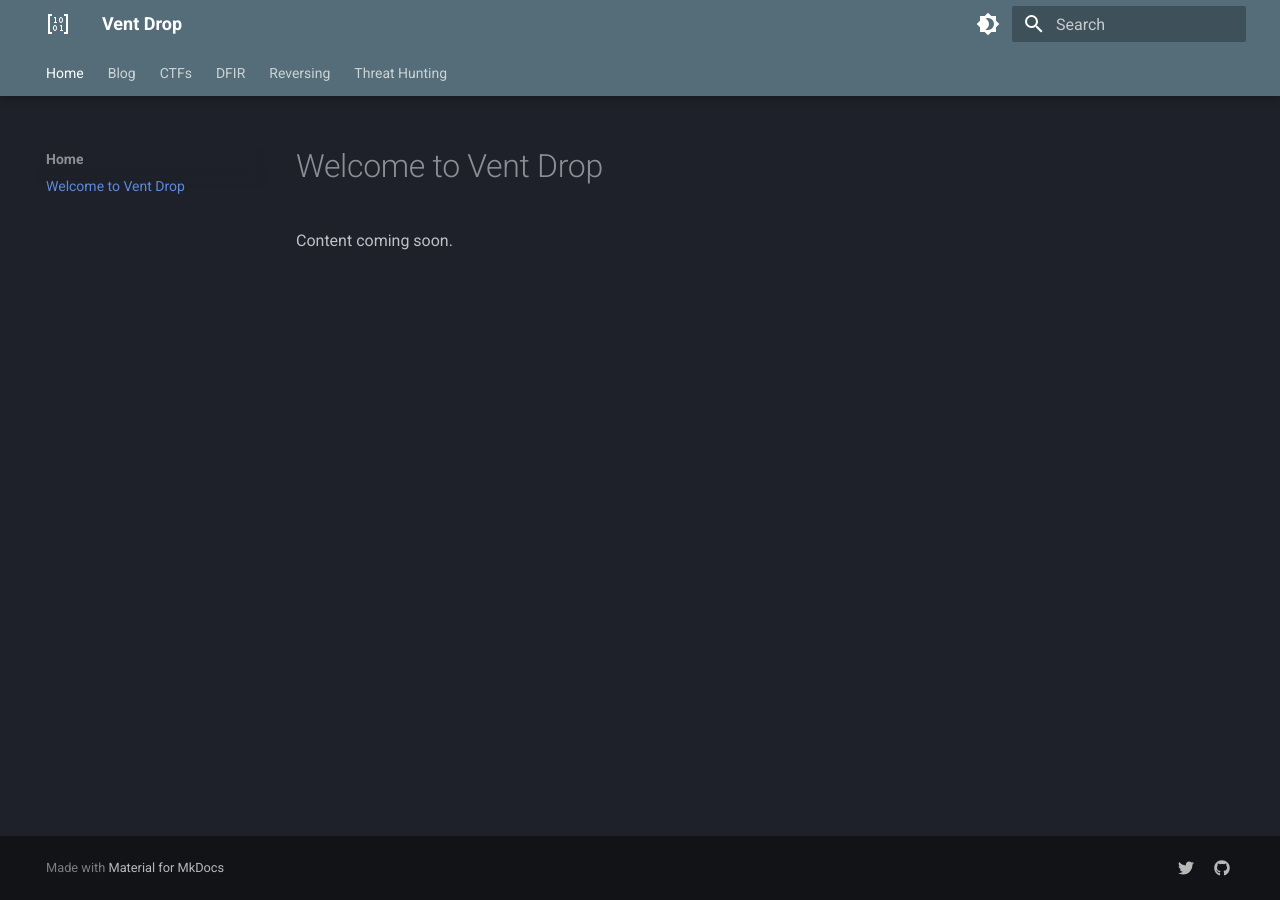
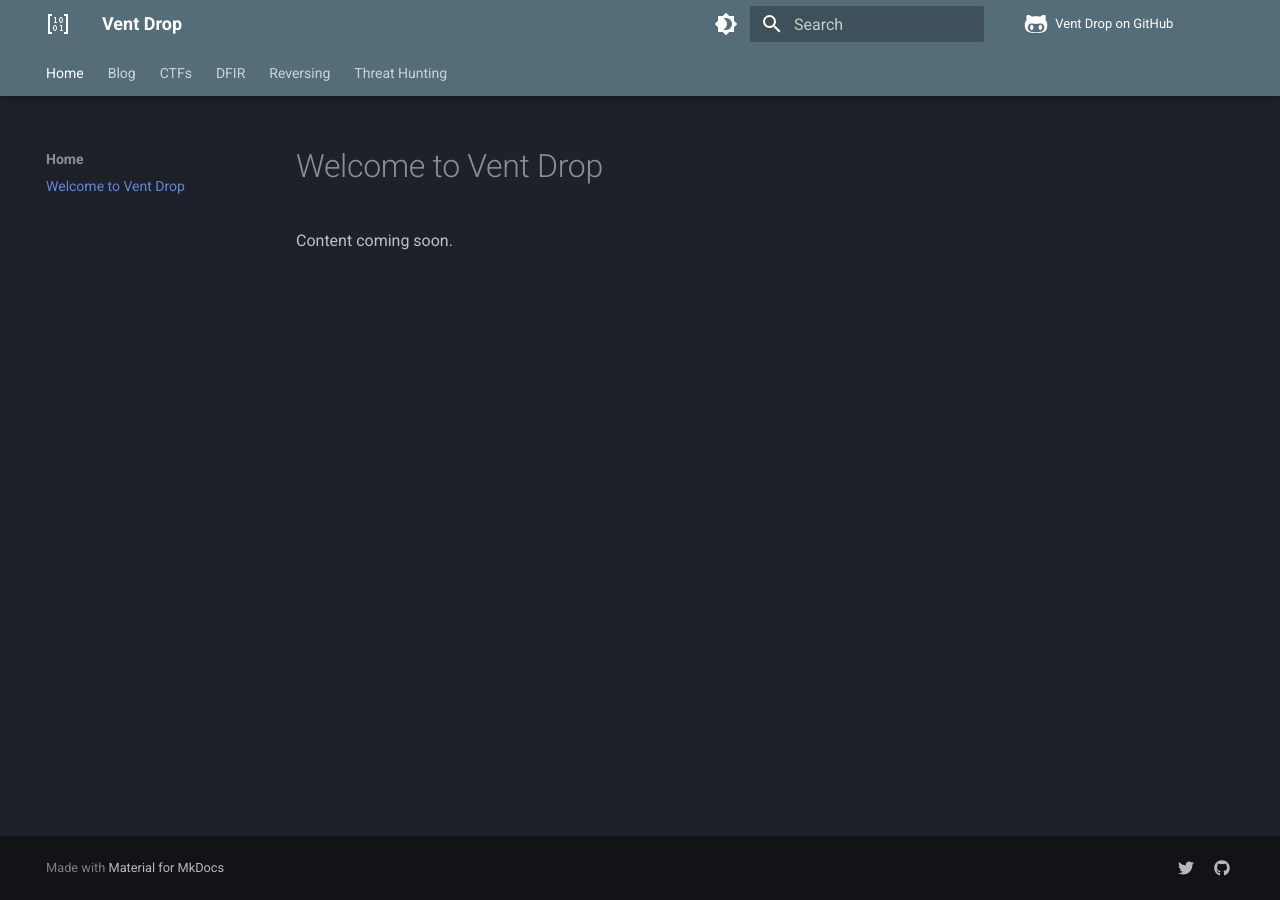
Before and after one commit to ventdrop/ventdrop.github.io, an MkDocs documentation site: the page built from docs/index.md, in a window 1280 px wide. Built offline with MkDocs 1.6.1 and Material for MkDocs 9.7.7, drawn with Linux system fonts in a browser that asks for light colours.

Commit message:
Added icons

```diff
--- a/mkdocs.yml
+++ b/mkdocs.yml
@@ -1,10 +1,15 @@
 site_name: Vent Drop
 site_url: https://ventdrop.github.io
+repo_url: https://github.com/ventdrop/
+repo_name: Vent Drop on GitHub
+
 theme:
     name: material
     custom_dir: overrides
     icon:
      logo: material/matrix
+     repo: fontawesome/brands/github-alt
+
     palette:
     # Palette toggle for dark mode
     - scheme: slate
```
Also changed, not shown: docs/index.md (line endings or trailing spaces), 1 other file.
